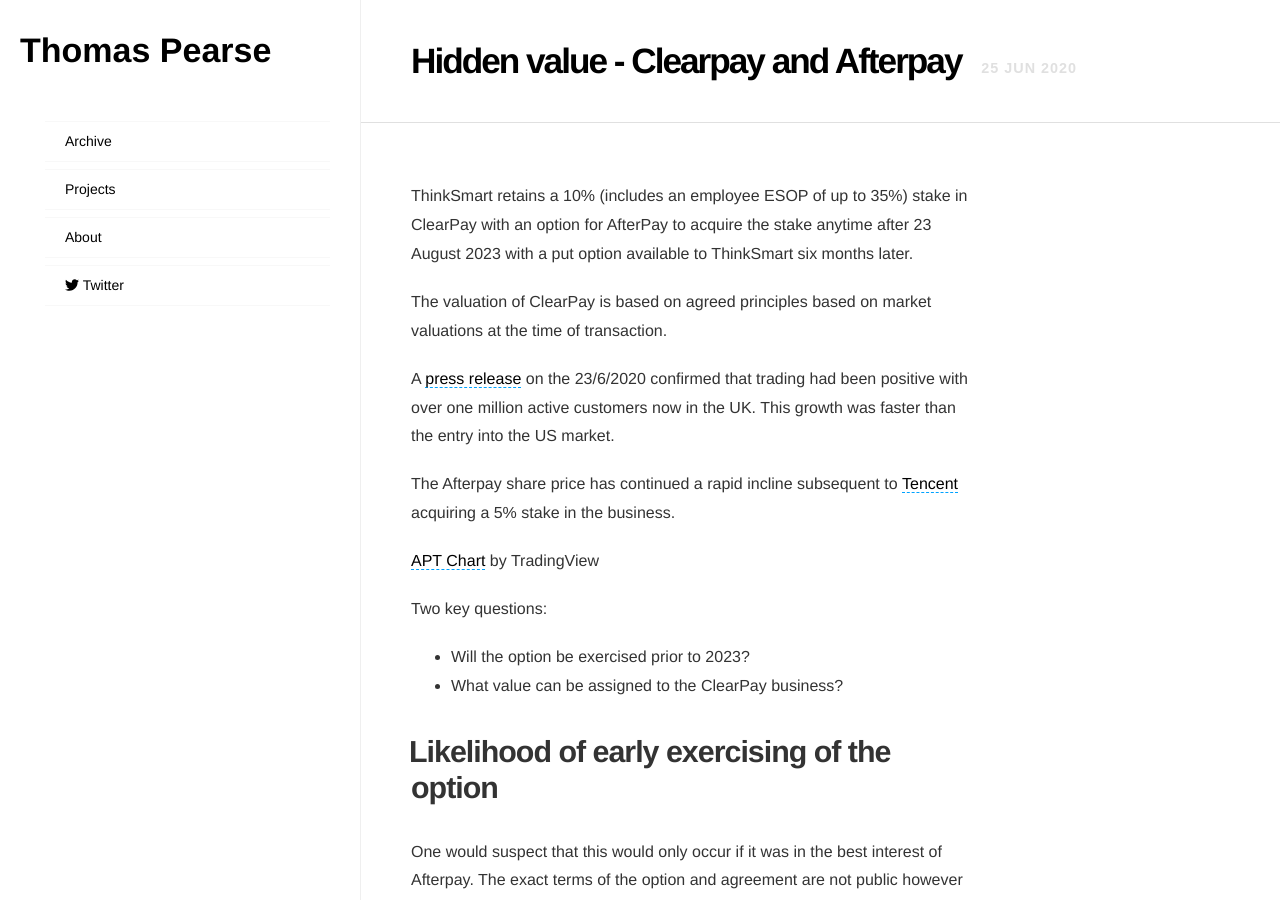
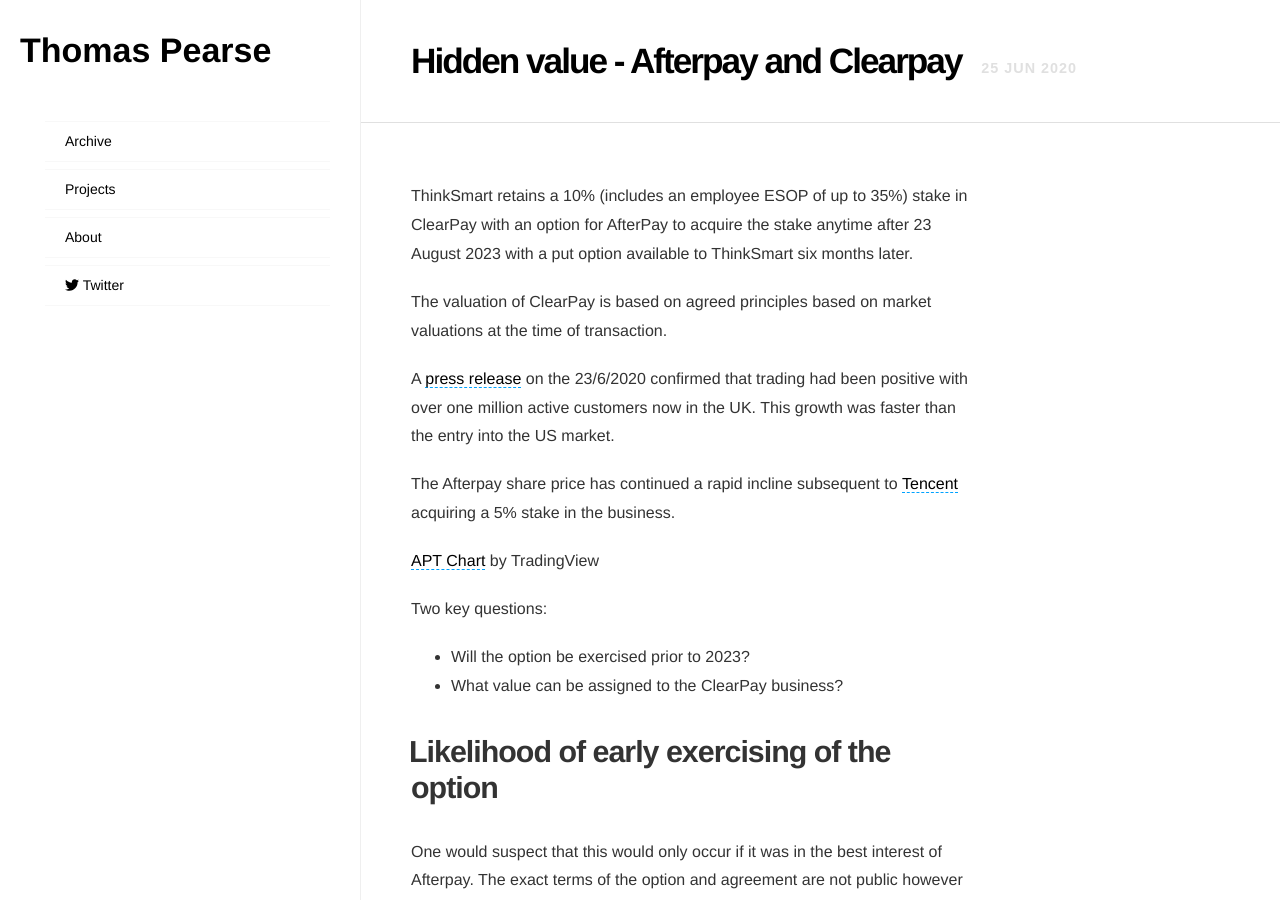
Before and after one commit to t-pearse/t-pearse.github.io, a Jekyll site: the page built from _posts/2020-06-26-hidden-value-clearpay-afterpay.markdown, in a window 1280 px wide and 900 px high. Built offline with Jekyll 4.4.1, drawn with Linux system fonts in a browser that asks for light colours; nearby versions of some CDN libraries; some of the changed lines change nothing that is shown.

Commit message:
updated bundler

```diff
--- a/_posts/2020-06-26-hidden-value-clearpay-afterpay.markdown
+++ b/_posts/2020-06-26-hidden-value-clearpay-afterpay.markdown
@@ -1,9 +1,9 @@
 ---
 layout: post
-title:  "Hidden value - Clearpay and Afterpay"
+title:  "Hidden value - Afterpay and Clearpay"
 date:   2020-06-26 09:00:20 +1300
 categories: investments
-description: ""
+description: "ThinkSmart retains a 10% (includes an employee ESOP of up to 35%) stake in ClearPay with an option for AfterPay to acquire the stake"
 
 ---
 
```
